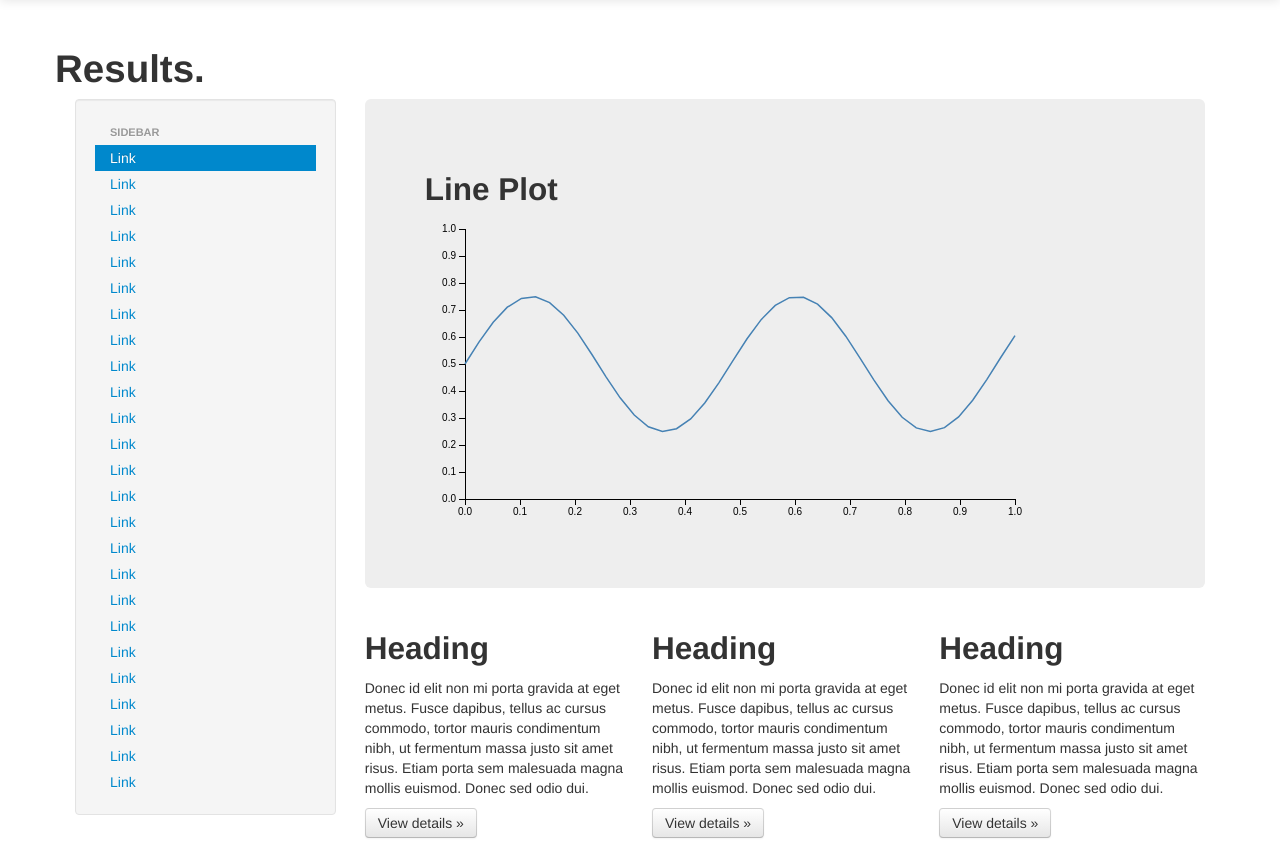
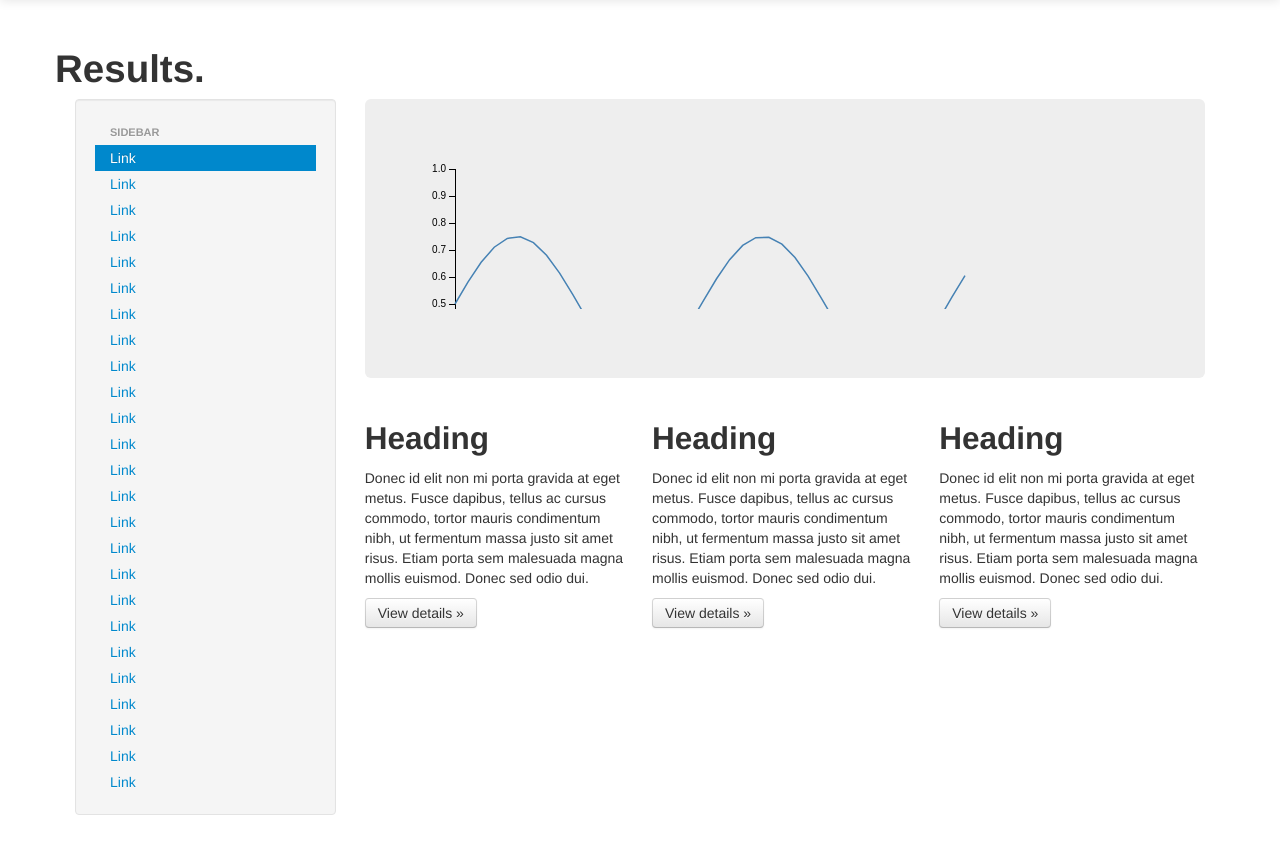
Before and after one commit to ishivvers/photometry_zp_server_web, a Flask app: page /results in a window 1280 px wide. Shown: the part 41-899 px from the top of the page. After the commit the page ends 856 px from the top, so only its background shows below. Run offline with Flask 2, Linux system fonts and the light colour scheme; data that the repository does not hold is empty; some libraries are stand-ins or nearby versions.

Commit message:
prep for major edits to line plot

```diff
--- a/web/app/static/line_plot.js
+++ b/web/app/static/line_plot.js
@@ -5,15 +5,21 @@ var data = d3.json( "{{ url_for('serve_data') }}",
 	function(i) {return {x: i.x, y: i.y}; });
 */
 
+// testing json calls
+d3.json( "{{ url_for('serve_data') }}",
+	function(data) {console.log(data);});
+
+
 var data = d3.range(40).map(function(i) {
   return {x: i / 39, y: (Math.sin(i / 3) + 2) / 4};
 });
 
-
-var margin = {top: 10, right: 10, bottom: 20, left: 40},
-    width = 600 - margin.left - margin.right,
+// margins and size
+var margin = {top: 10, right: 10, bottom: 20, left: 30},
+    width = 550 - margin.left - margin.right,
     height = 300 - margin.top - margin.bottom;
 
+// scales
 var x = d3.scale.linear()
     .domain([0, 1])
     .range([0, width]);
@@ -36,8 +42,8 @@ var line = d3.svg.line()
 
 var svg = d3.select("#main_hero").append("svg")
     .datum(data)
-    .attr("width", width + margin.left + margin.right)
-    .attr("height", height + margin.top + margin.bottom)
+    .attr("height", "48%")
+    .attr("width", "100%")
   .append("g")
     .attr("transform", "translate(" + margin.left + "," + margin.top + ")");
 
--- a/web/app/templates/results.html
+++ b/web/app/templates/results.html
@@ -42,7 +42,6 @@
     <div class="span9">
       <div class="hero-unit" id="main_hero">
 		<!-- draw our line plot -->
-        <h2>Line Plot</h2>
       </div>
       <div class="row-fluid">
         <div class="span4">
@@ -66,7 +65,61 @@
 
 <!-- Load all js -->
 <script src="static/d3.v2.js"></script>
-<script src="static/line_plot.js"></script> <!-- inserts our line plot below -->
+<!-- THE LINE PLOT -->
+<script>
+// testing json calls
+d3.json( "{{ url_for('serve_data') }}",
+	function(data) {console.log(data);});
+
+var data = d3.range(40).map(function(i) {
+  return {x: i / 39, y: (Math.sin(i / 3) + 2) / 4};
+});
+
+
+var margin = {top: 10, right: 10, bottom: 20, left: 30},
+    width = 550 - margin.left - margin.right,
+    height = 300 - margin.top - margin.bottom;
+
+var x = d3.scale.linear()
+    .domain([0, 1])
+    .range([0, width]);
+
+var y = d3.scale.linear()
+    .domain([0, 1])
+    .range([height, 0]);
+
+var xAxis = d3.svg.axis()
+    .scale(x)
+    .orient("bottom");
+
+var yAxis = d3.svg.axis()
+    .scale(y)
+    .orient("left");
+
+var line = d3.svg.line()
+    .x(function(d) { return x(d.x); })
+    .y(function(d) { return y(d.y); });
+
+var svg = d3.select("#main_hero").append("svg")
+    .datum(data)
+    .attr("height", "48%")
+    .attr("width", "100%")
+  .append("g")
+    .attr("transform", "translate(" + margin.left + "," + margin.top + ")");
+
+svg.append("g")
+    .attr("class", "x axis")
+    .attr("transform", "translate(0," + height + ")")
+    .call(xAxis);
+
+svg.append("g")
+    .attr("class", "y axis")
+    .call(yAxis);
+
+svg.append("path")
+    .attr("class", "line")
+    .attr("d", line);
+</script>
 
 <script src="static/js/jquery.js"></script> <!-- this and below may be unnecessary -->
 <script src="static/js/bootstrap-transition.js"></script>
```
